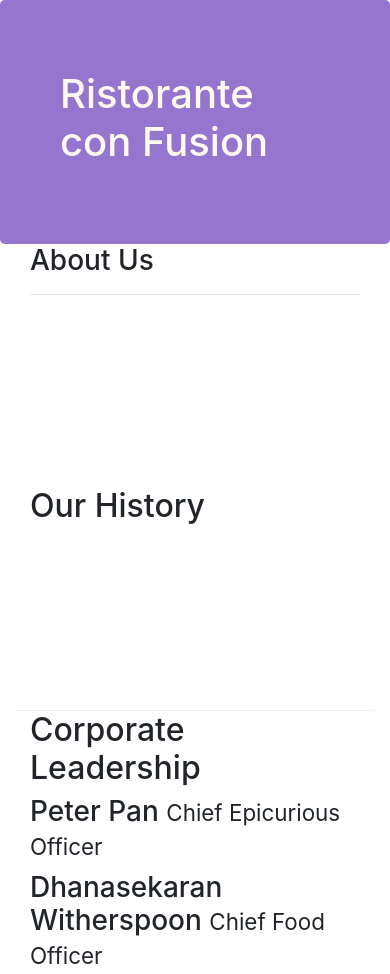
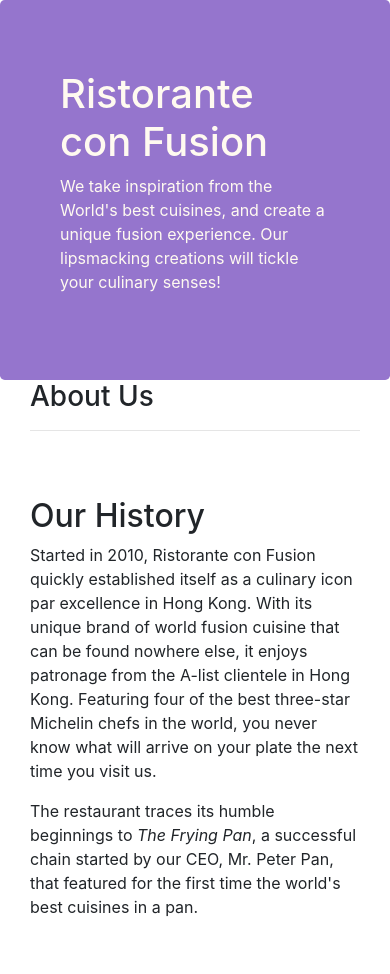
Before and after one commit to L3thal14/Confusion-Bootstrap, a website: page aboutus.html in a window 390 px wide. Shown: the top 974 px of the page. Drawn offline with nearby package versions, Linux system fonts and the light colour scheme.

Commit message:
Assignment 1 done

```diff
--- a/aboutus.html
+++ b/aboutus.html
@@ -21,7 +21,7 @@
             <div class="row row-header">
                 <div class="col-12 col-sm-6">
                     <h1>Ristorante con Fusion</h1>
-                    <p class="d-none d-sm-block">We take inspiration from the World's best cuisines, and create a unique fusion experience. Our lipsmacking creations will tickle your culinary senses!</p>
+                    <p>We take inspiration from the World's best cuisines, and create a unique fusion experience. Our lipsmacking creations will tickle your culinary senses!</p>
                 </div>
                 <div class="col-12 col-sm">
                 </div>
@@ -40,8 +40,8 @@
         <div class="row row-content align-items-center">
             <div class="col-12 col-sm-6 align align-self-center">
                 <h2>Our History</h2>
-                <p class="d-none d-sm-block">Started in 2010, Ristorante con Fusion quickly established itself as a culinary icon par excellence in Hong Kong. With its unique brand of world fusion cuisine that can be found nowhere else, it enjoys patronage from the A-list clientele in Hong Kong.  Featuring four of the best three-star Michelin chefs in the world, you never know what will arrive on your plate the next time you visit us.</p>
-                <p class="d-none d-sm-block">The restaurant traces its humble beginnings to <em>The Frying Pan</em>, a successful chain started by our CEO, Mr. Peter Pan, that featured for the first time the world's best cuisines in a pan.</p>
+                <param>Started in 2010, Ristorante con Fusion quickly established itself as a culinary icon par excellence in Hong Kong. With its unique brand of world fusion cuisine that can be found nowhere else, it enjoys patronage from the A-list clientele in Hong Kong.  Featuring four of the best three-star Michelin chefs in the world, you never know what will arrive on your plate the next time you visit us.</p>
+                <p>The restaurant traces its humble beginnings to <em>The Frying Pan</em>, a successful chain started by our CEO, Mr. Peter Pan, that featured for the first time the world's best cuisines in a pan.</p>
             </div>
             <div>
             </div>
```
